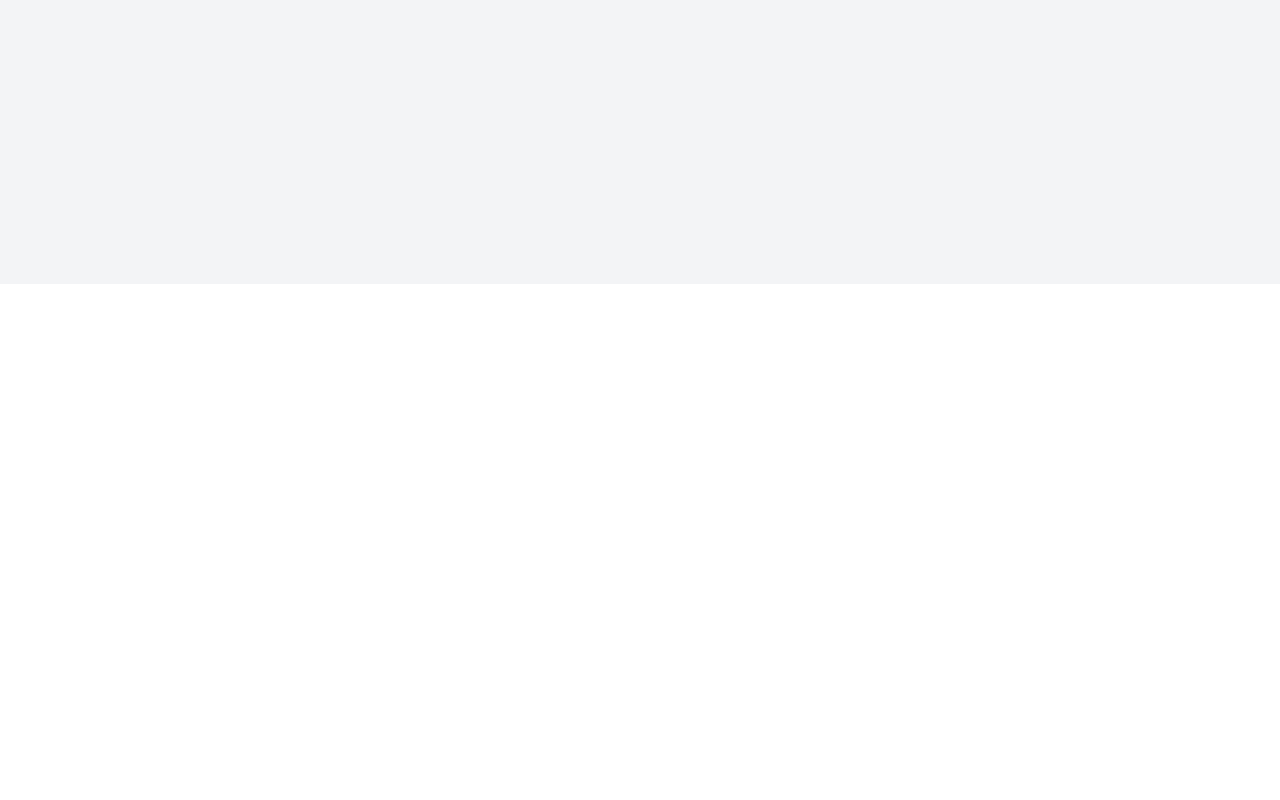
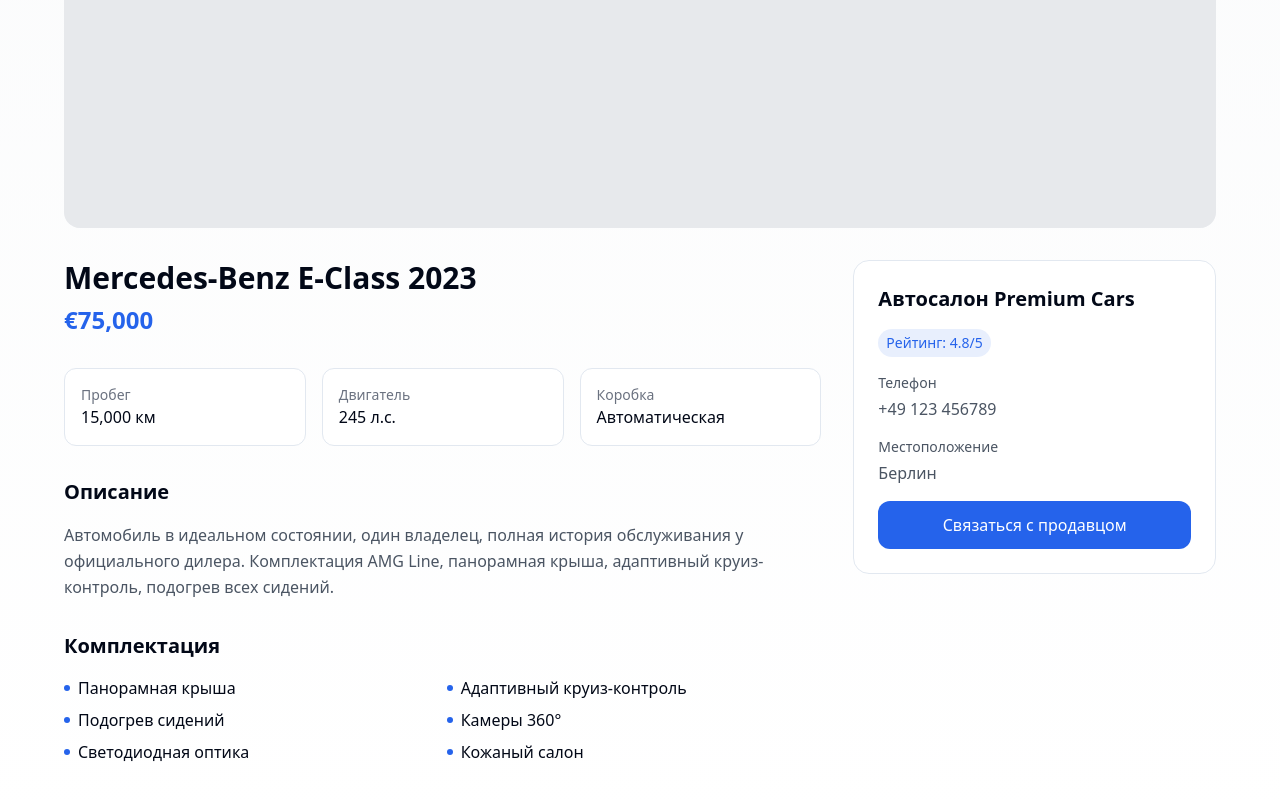
Before and after one commit to DimDeych/car-price-tracker, a React (Vite) app: page /listing/1 in a window 1280 px wide. Before the commit this address had no page. Shown: the part 516-1316 px from the top of the page. Before the commit the page ends 800 px from the top, so only its background shows below. Built offline with nearby package versions, Linux system fonts and the light colour scheme.

Commit message:
Add listing page
Implement a new page for displaying listings in the application.

```diff
--- a/src/App.tsx
+++ b/src/App.tsx
@@ -5,6 +5,7 @@ import { TooltipProvider } from "@/components/ui/tooltip";
 import { QueryClient, QueryClientProvider } from "@tanstack/react-query";
 import { BrowserRouter, Routes, Route } from "react-router-dom";
 import Index from "./pages/Index";
+import Listing from "./pages/Listing";
 import NotFound from "./pages/NotFound";
 
 const queryClient = new QueryClient();
@@ -17,6 +18,7 @@ const App = () => (
       <BrowserRouter>
         <Routes>
           <Route path="/" element={<Index />} />
+          <Route path="/listing/:id" element={<Listing />} />
           <Route path="*" element={<NotFound />} />
         </Routes>
       </BrowserRouter>
--- /dev/null
+++ b/src/pages/Listing.tsx
@@ -0,0 +1,136 @@
+
+import { Navigation } from "@/components/Navigation";
+import { Heart } from "lucide-react";
+import { useState } from "react";
+
+const Listing = () => {
+  const [isFavorite, setIsFavorite] = useState(false);
+
+  // В реальном приложении эти данные будут загружаться с сервера
+  const listing = {
+    brand: "Mercedes-Benz",
+    model: "E-Class",
+    year: 2023,
+    price: 75000,
+    mileage: 15000,
+    location: "Берлин",
+    engine: {
+      type: "Бензин",
+      power: "245 л.с.",
+      volume: "2.0 л"
+    },
+    transmission: "Автоматическая",
+    color: "Серебристый металлик",
+    description: "Автомобиль в идеальном состоянии, один владелец, полная история обслуживания у официального дилера. Комплектация AMG Line, панорамная крыша, адаптивный круиз-контроль, подогрев всех сидений.",
+    features: [
+      "Панорамная крыша",
+      "Адаптивный круиз-контроль",
+      "Подогрев сидений",
+      "Камеры 360°",
+      "Светодиодная оптика",
+      "Кожаный салон"
+    ],
+    seller: {
+      name: "Автосалон Premium Cars",
+      phone: "+49 123 456789",
+      rating: 4.8
+    }
+  };
+
+  return (
+    <div className="min-h-screen bg-gradient-to-b from-gray-50 to-white">
+      <Navigation />
+
+      <main className="pt-24 container mx-auto px-4 pb-16">
+        <div className="max-w-6xl mx-auto">
+          {/* Галерея изображений */}
+          <div className="aspect-[16/9] bg-gray-100 rounded-2xl mb-8 relative overflow-hidden">
+            <div className="absolute inset-0 bg-gray-200 animate-pulse" />
+            <button
+              onClick={() => setIsFavorite(!isFavorite)}
+              className={`absolute top-4 right-4 p-3 rounded-full backdrop-blur-md
+                ${isFavorite ? 'bg-primary/90 text-white' : 'bg-white/90 text-gray-600'}`}
+            >
+              <Heart className={isFavorite ? 'fill-current' : ''} size={24} />
+            </button>
+          </div>
+
+          <div className="grid grid-cols-1 lg:grid-cols-3 gap-8">
+            {/* Основная информация */}
+            <div className="lg:col-span-2 space-y-8">
+              <div>
+                <h1 className="text-3xl font-bold mb-2">
+                  {listing.brand} {listing.model} {listing.year}
+                </h1>
+                <div className="text-2xl text-primary font-semibold">
+                  €{listing.price.toLocaleString()}
+                </div>
+              </div>
+
+              <div className="grid grid-cols-2 md:grid-cols-3 gap-4">
+                <div className="bg-white p-4 rounded-xl border">
+                  <div className="text-sm text-gray-500">Пробег</div>
+                  <div className="font-medium">{listing.mileage.toLocaleString()} км</div>
+                </div>
+                <div className="bg-white p-4 rounded-xl border">
+                  <div className="text-sm text-gray-500">Двигатель</div>
+                  <div className="font-medium">{listing.engine.power}</div>
+                </div>
+                <div className="bg-white p-4 rounded-xl border">
+                  <div className="text-sm text-gray-500">Коробка</div>
+                  <div className="font-medium">{listing.transmission}</div>
+                </div>
+              </div>
+
+              <div>
+                <h2 className="text-xl font-semibold mb-4">Описание</h2>
+                <p className="text-gray-600 leading-relaxed">
+                  {listing.description}
+                </p>
+              </div>
+
+              <div>
+                <h2 className="text-xl font-semibold mb-4">Комплектация</h2>
+                <div className="grid grid-cols-2 gap-2">
+                  {listing.features.map((feature, index) => (
+                    <div key={index} className="flex items-center space-x-2">
+                      <div className="w-1.5 h-1.5 rounded-full bg-primary" />
+                      <span>{feature}</span>
+                    </div>
+                  ))}
+                </div>
+              </div>
+            </div>
+
+            {/* Сайдбар с контактами */}
+            <div className="lg:col-span-1">
+              <div className="bg-white p-6 rounded-2xl border sticky top-24">
+                <div className="text-xl font-semibold mb-4">{listing.seller.name}</div>
+                <div className="flex items-center mb-4">
+                  <div className="text-sm bg-primary/10 text-primary px-2 py-1 rounded-full">
+                    Рейтинг: {listing.seller.rating}/5
+                  </div>
+                </div>
+                <div className="space-y-4">
+                  <div className="text-gray-600">
+                    <div className="text-sm mb-1">Телефон</div>
+                    <div className="font-medium">{listing.seller.phone}</div>
+                  </div>
+                  <div className="text-gray-600">
+                    <div className="text-sm mb-1">Местоположение</div>
+                    <div className="font-medium">{listing.location}</div>
+                  </div>
+                  <button className="w-full bg-primary text-white py-3 rounded-xl font-medium hover:bg-primary/90 transition-colors">
+                    Связаться с продавцом
+                  </button>
+                </div>
+              </div>
+            </div>
+          </div>
+        </div>
+      </main>
+    </div>
+  );
+};
+
+export default Listing;
```
